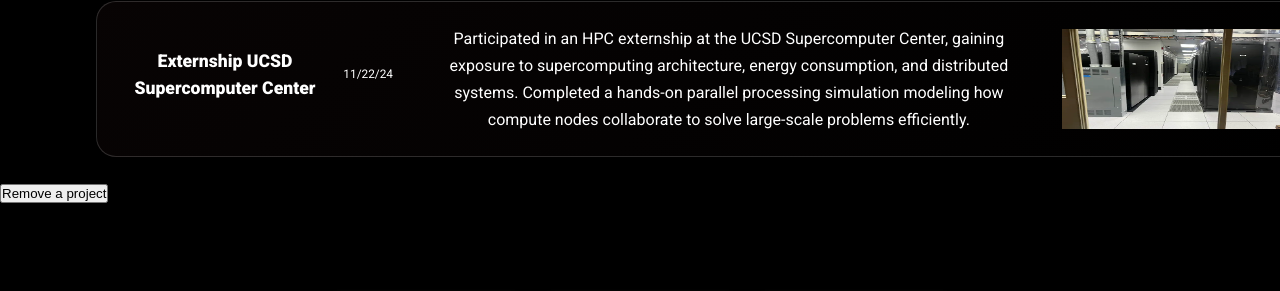
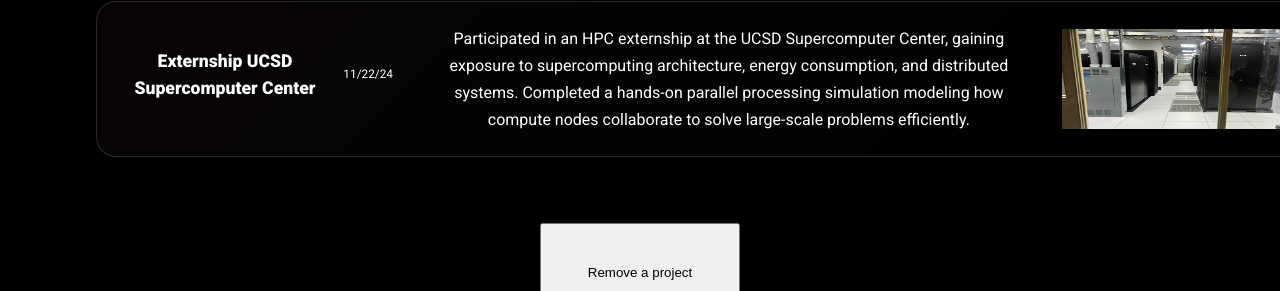
Before and after one commit to Vaughn-Alston/Devloper-Portfolio, a plain HTML site: page index.html in a window 1280 px wide. Shown: the part 1063-1354 px from the top of the page. Drawn offline with nearby package versions, Linux system fonts and the light colour scheme.

Commit message:
I created a working remove experience button
I used the same style from the social skills button to center the button in the middle

```diff
--- a/assets/css/styles.css
+++ b/assets/css/styles.css
@@ -261,6 +261,8 @@ width: 260px;   /* increased from 200 */
 
 
 
+
+
   /* Here I will put in Css for my second page */
   .webpage-2-nav{
 
@@ -272,6 +274,21 @@ width: 260px;   /* increased from 200 */
 
 
   }
+
+
+
+  .button1{
+
+
+    width: 200px;
+    height:100px;
+
+  }
+
+
+
+
+
 
 
 
@@ -359,6 +376,7 @@ width: 260px;   /* increased from 200 */
 
 .skill-header {
   margin-bottom: 1rem;
+  color: white;
 }
 
 .skills-wrapper img {
--- a/assets/js/app.js
+++ b/assets/js/app.js
@@ -95,6 +95,29 @@ let experience = [
 ]; // This will be the end of the Array of objects of experiences.
 
 
+
+function removelastCard(){
+
+const art = document.getElementById("Work-Container"); // point to the container
+
+
+ art.lastElementChild.remove(); // This iwll remove one of the elements in the Array Dynamically
+
+}
+
+
+
+
+
+
+
+
+
+
+
+
+
+
 function displayExperience(data) {
 
   // This will act like a pointer for the boxes I want to fill
--- a/index.html
+++ b/index.html
@@ -154,10 +154,13 @@
       </section>
 
     <!-- Skills section -->
+      <div class="skills ">
+    <!-- I want it above the skills  -->
+     <h2>
+    <button class=" button1", onclick = "removelastCard();"> Remove a project</button>
+  </h2>
 
-    <!-- I want it above the skills  -->
-    <button class=" button1", onclick = "removelastCard();"> Remove a project</button>
-
+  </div>
 
     <section class="skills" id="skills">
         <h2 class="skill-header">My Top Skills</h2>
```
